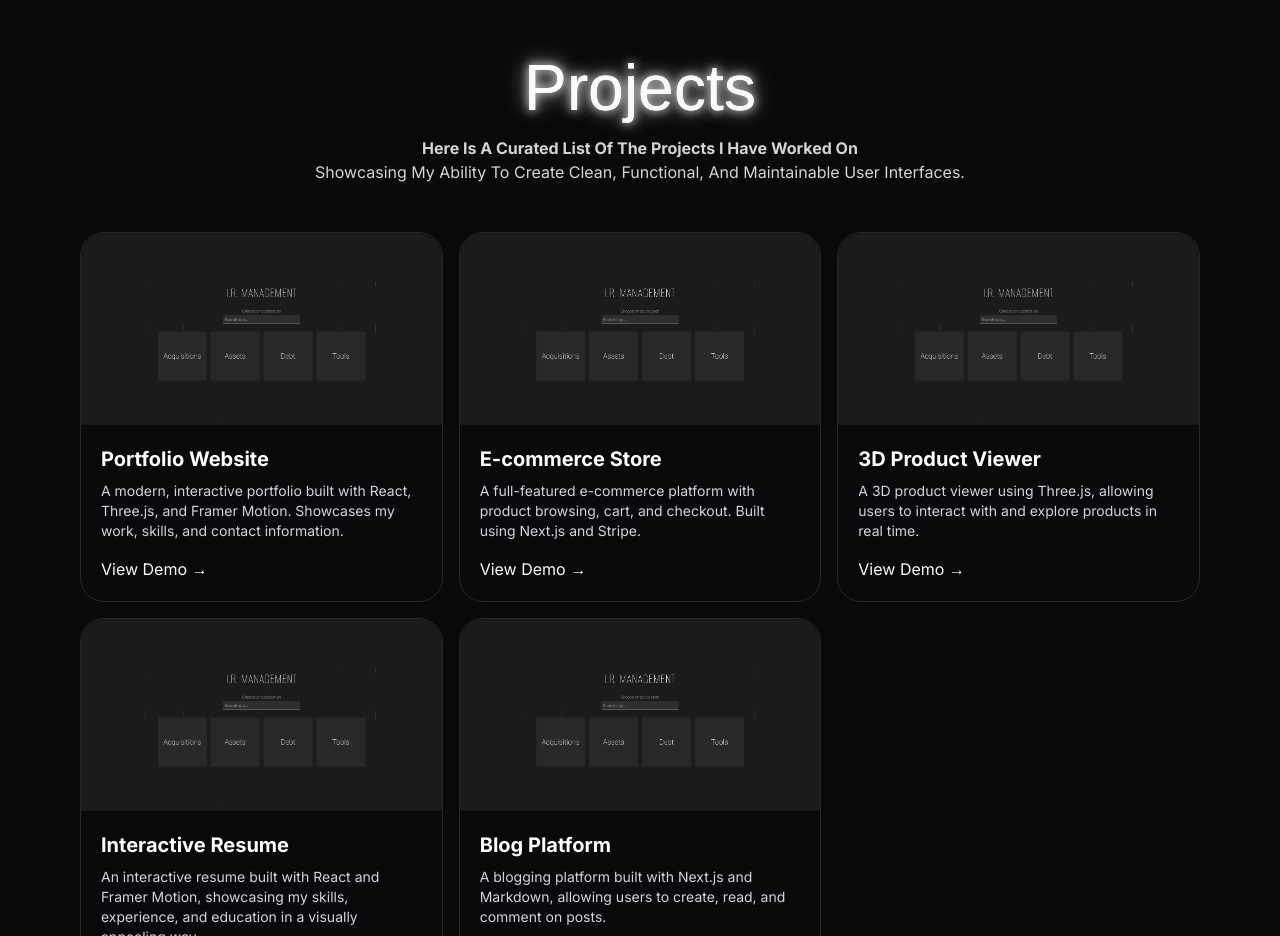
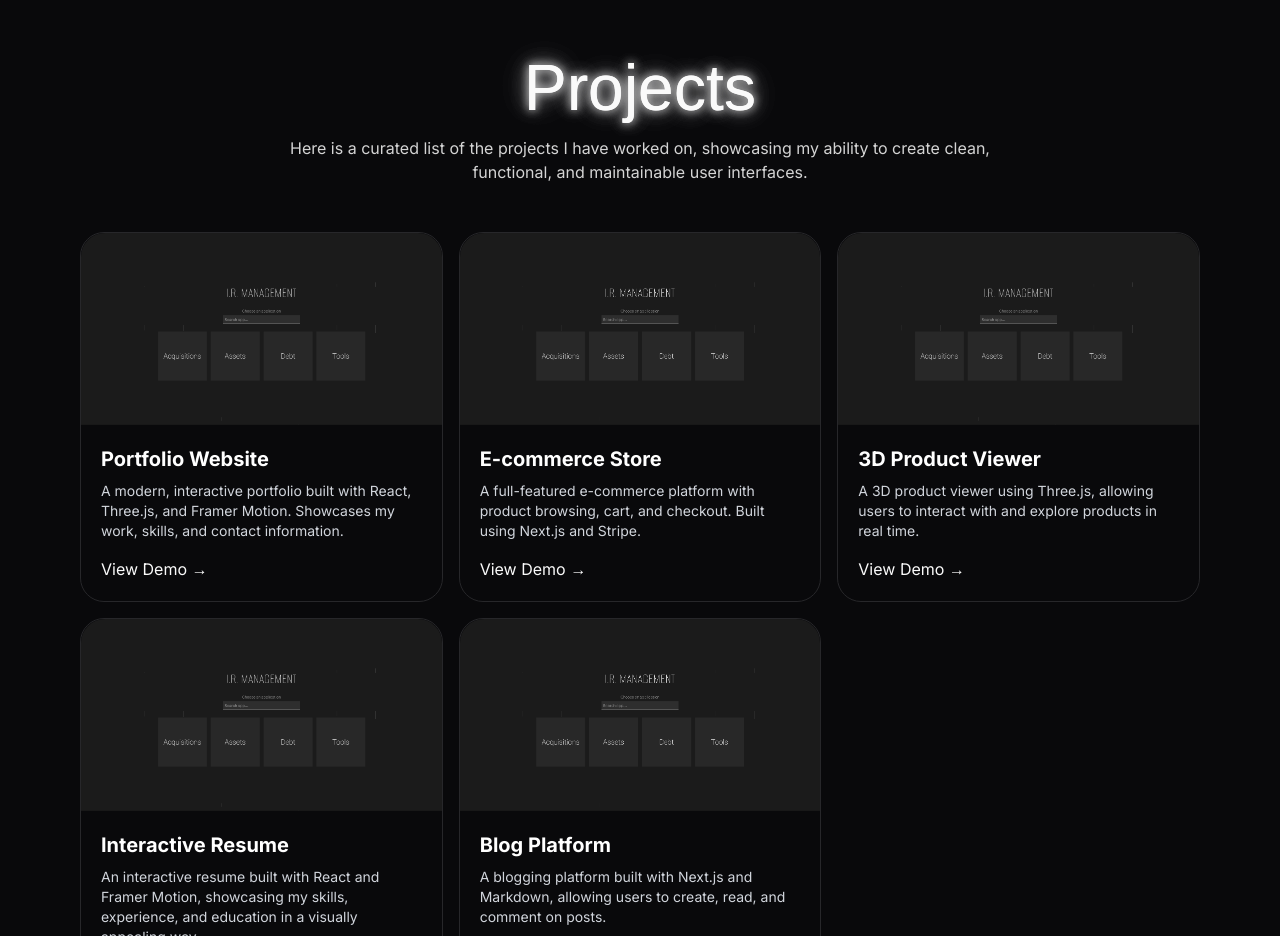
Before and after one commit to JD154/jblanco-portfolio, a React (Vite) app: page / in a window 1280 px wide. Shown: the part 840-1776 px from the top of the page. Built offline with nearby package versions, Linux system fonts and the light colour scheme.

Commit message:
feat: refactor ProjectsSection to replace AnimatedParagraph with static text for project description

```diff
--- a/src/pages/home/components/ProjectsSection/index.tsx
+++ b/src/pages/home/components/ProjectsSection/index.tsx
@@ -1,10 +1,8 @@
-import { FC } from 'react';
+import { AnimatedHeading } from '@/components/general/AnimatedHeading';
 import projects from '@/data/projects.json';
 import { useAnimation, useInView } from 'motion/react';
-import { useRef, useEffect } from 'react';
+import { FC, useEffect, useRef } from 'react';
 import { ProjectCard } from './components/ProjectCard';
-import { AnimatedHeading } from '@/components/general/AnimatedHeading';
-import { AnimatedParagraph } from '@/components/general/AnimatedParagraph';
 
 // ProjectsSection component
 export const ProjectsSection: FC = () => {
@@ -23,21 +21,16 @@ export const ProjectsSection: FC = () => {
     <section className="py-20 px-4 max-w-6xl mx-auto relative z-10" ref={ref}>
       <div className="mb-12 text-center">
         <AnimatedHeading text={'Projects'} fontSize="4rem" sensitivity={0.02} />
-        <AnimatedParagraph
-          lines={[
-            'Here is a curated list of the projects I have worked on',
-            'showcasing my ability to create clean, functional, and maintainable user interfaces.',
-          ]}
-          visibleLines={2}
-          className="dark:text-neutral-300 text-md relative z-10 max-w-[750px] mx-auto"
-        />
+        <p className="dark:text-neutral-300 text-md relative z-10 max-w-[750px] mx-auto">
+          Here is a curated list of the projects I have worked on, showcasing my ability to create clean, functional,
+          and maintainable user interfaces.
+        </p>
       </div>
 
       <ul className="grid grid-cols-1 md:grid-cols-2 lg:grid-cols-3 gap-4">
         {projects.map((project, idx) => (
           <ProjectCard
             key={project.title}
-            {...project}
             delay={isInView ? 0.15 * idx : 0}
             animate={controls}
             initial="hidden"
@@ -45,6 +38,7 @@ export const ProjectsSection: FC = () => {
               hidden: { opacity: 0, y: 32 },
               visible: { opacity: 1, y: 0 },
             }}
+            {...project}
           />
         ))}
       </ul>
```
